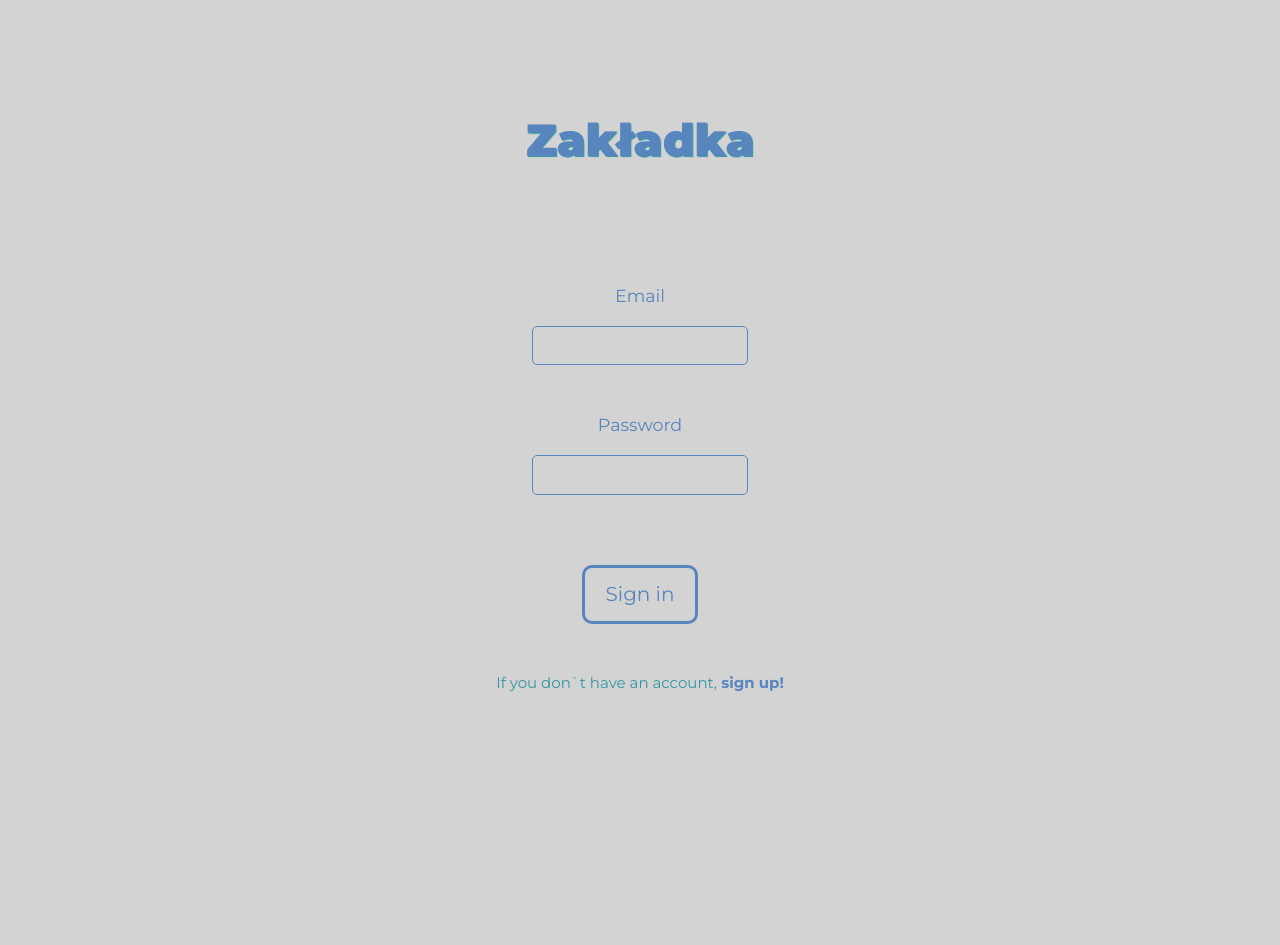
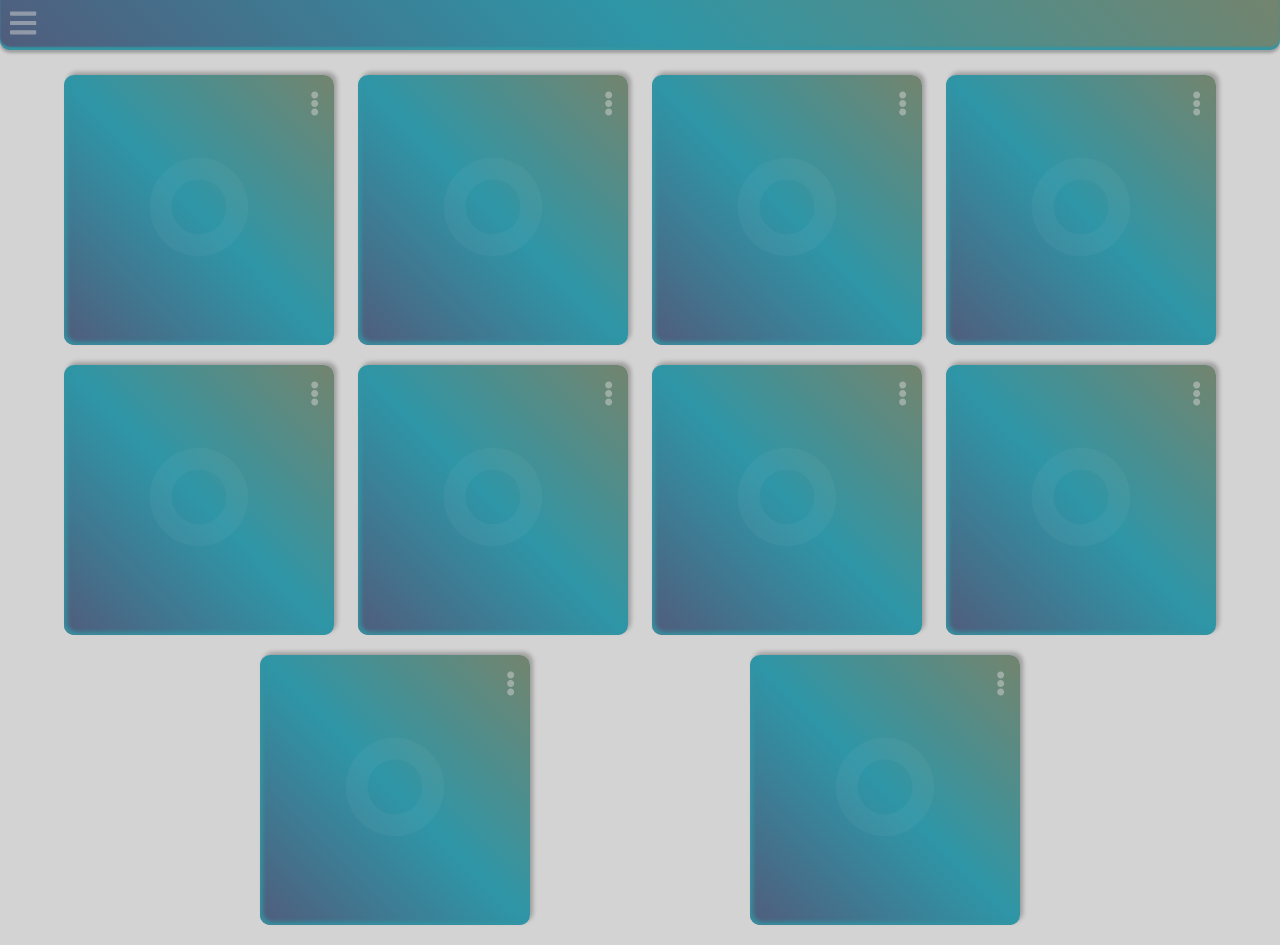
Before and after one commit to zygarios/stuff-app, a React (Create React App) app: page /home in a window 1280 px wide. Before the commit the page ends 800 px from the top, so only its background shows below. Built offline with nearby package versions, Linux system fonts and the light colour scheme.

Commit message:
Add simple routing

```diff
--- a/src/App.js
+++ b/src/App.js
@@ -1,14 +1,18 @@
 import React, { useState } from "react";
 import "./Sass/App.scss";
-
+import { Route, Redirect, Switch } from "react-router-dom";
 import LoginPanel from "./Components/LoginPanel";
 import HomePanel from "./Components/HomePanel";
 
 function App() {
-  const [isLoggedIn, setLoginStatus] = useState(false);
+  const [isLoggedIn, setLoginStatus] = useState(true);
   return (
     <div className="stuff-app">
-      {isLoggedIn ? <HomePanel /> : <LoginPanel />}
+      {isLoggedIn ? <Redirect to="/home" /> : <Redirect to="/" />}
+      <Switch>
+        <Route path="/" exact component={LoginPanel} />
+        <Route path="/home" component={HomePanel} />
+      </Switch>
     </div>
   );
 }
--- a/src/Components/Card.js
+++ b/src/Components/Card.js
@@ -8,6 +8,7 @@ import {
 import "../Sass/Card.scss";
 import SettingsPanel from "./SettingsPanel";
 import BookmarkPanel from "./BookmarkPanel";
+import { Redirect, Route, Switch } from "react-router";
 
 function Card({ id, statusChanger, activeSettings, activeBookmark }) {
   return (
@@ -18,8 +19,7 @@ function Card({ id, statusChanger, activeSettings, activeBookmark }) {
         }
       }}
       className={`card ${activeSettings &&
-        "active-settings"} ${activeBookmark && "active-bookmark"}`}
-    >
+        "active-settings"} ${activeBookmark && "active-bookmark"}`}>
       <div className="card__card-container">
         <span
           className="card__bookmark-icon-click"
@@ -30,8 +30,7 @@ function Card({ id, statusChanger, activeSettings, activeBookmark }) {
           }
           onClick={() => {
             statusChanger(id, "bookmark");
-          }}
-        >
+          }}>
           <FontAwesomeIcon icon={faGenderless} />
         </span>
         <span
@@ -43,8 +42,7 @@ function Card({ id, statusChanger, activeSettings, activeBookmark }) {
           }
           onClick={() => {
             statusChanger(id, "settings");
-          }}
-        >
+          }}>
           <FontAwesomeIcon icon={faEllipsisV} />
         </span>
         <span
@@ -56,12 +54,15 @@ function Card({ id, statusChanger, activeSettings, activeBookmark }) {
           }
           onClick={() => {
             statusChanger(id, "home");
-          }}
-        >
+          }}>
           <FontAwesomeIcon icon={faShare} />
         </span>
-        {activeSettings && <SettingsPanel />}
-        {activeBookmark && <BookmarkPanel />}
+        {activeSettings && <Redirect to={`/home/settings-${id}`} />}
+        {activeBookmark && <Redirect to={`/home/bookmark-${id}`} />}
+        <Switch>
+          <Route path={`/home/settings-${id}`} component={SettingsPanel} />
+          <Route path={`/home/bookmark-${id}`} component={BookmarkPanel} />
+        </Switch>
       </div>
     </li>
   );
--- a/src/Components/HomePanel.js
+++ b/src/Components/HomePanel.js
@@ -2,6 +2,7 @@ import React, { useState, useEffect } from "react";
 import "../Sass/HomePanel.scss";
 import Navbar from "./Navbar";
 import Card from "./Card";
+import { Redirect } from "react-router";
 
 const panelsApi = [
   {
@@ -51,12 +52,6 @@ const panels = [
   { category_id: 123, category: "Jedzonko", created_at: "" },
   { category_id: 123, category: "Jedzonko", created_at: "" }
 ];
-
-// const useMoveActiveCardTop = element => {
-//   const activeElement = document.querySelector(element);
-//   console.log(activeElement.getBoundingClientRect().top);
-//   // useEffect(() => {});
-// };
 
 function HomePanel() {
   const [cardsData, setCardsData] = useState([]);
@@ -128,6 +123,8 @@ function HomePanel() {
 
   return (
     <main className="home-panel" onClick={handleBodyClick}>
+      {!cardsSettingStatus.includes(true) &&
+        !cardsBookmarkStatus.includes(true) && <Redirect to={`/home`} />}
       <Navbar />
       <ul className="home-panel__cards-container">{cards}</ul>
     </main>
--- a/src/Components/LoginPanel.js
+++ b/src/Components/LoginPanel.js
@@ -1,25 +1,13 @@
 import React, { useState } from "react";
 import "../Sass/LoginPanel.scss";
-
 import axios from "axios";
-
-const serverPageURL = "https://jimmyspage.pl/api/user";
+const serverPageURL = "jimmyspage.pl/api/login";
 const CORSblock = "https://cors-anywhere.herokuapp.com/";
 
 const handleFetchLogin = () => {
   var data = new FormData();
   data.append("username", "von.talia@example.com");
   data.append("password", "password");
-  axios
-    .post(serverPageURL, {
-      headers: {
-        "Access-Control-Allow-Origin": "*",
-        "Content-Type": "application/json"
-      }
-    })
-    .then(res => {
-      console.log("nic");
-    });
 };
 
 function LoginPanel() {
```
